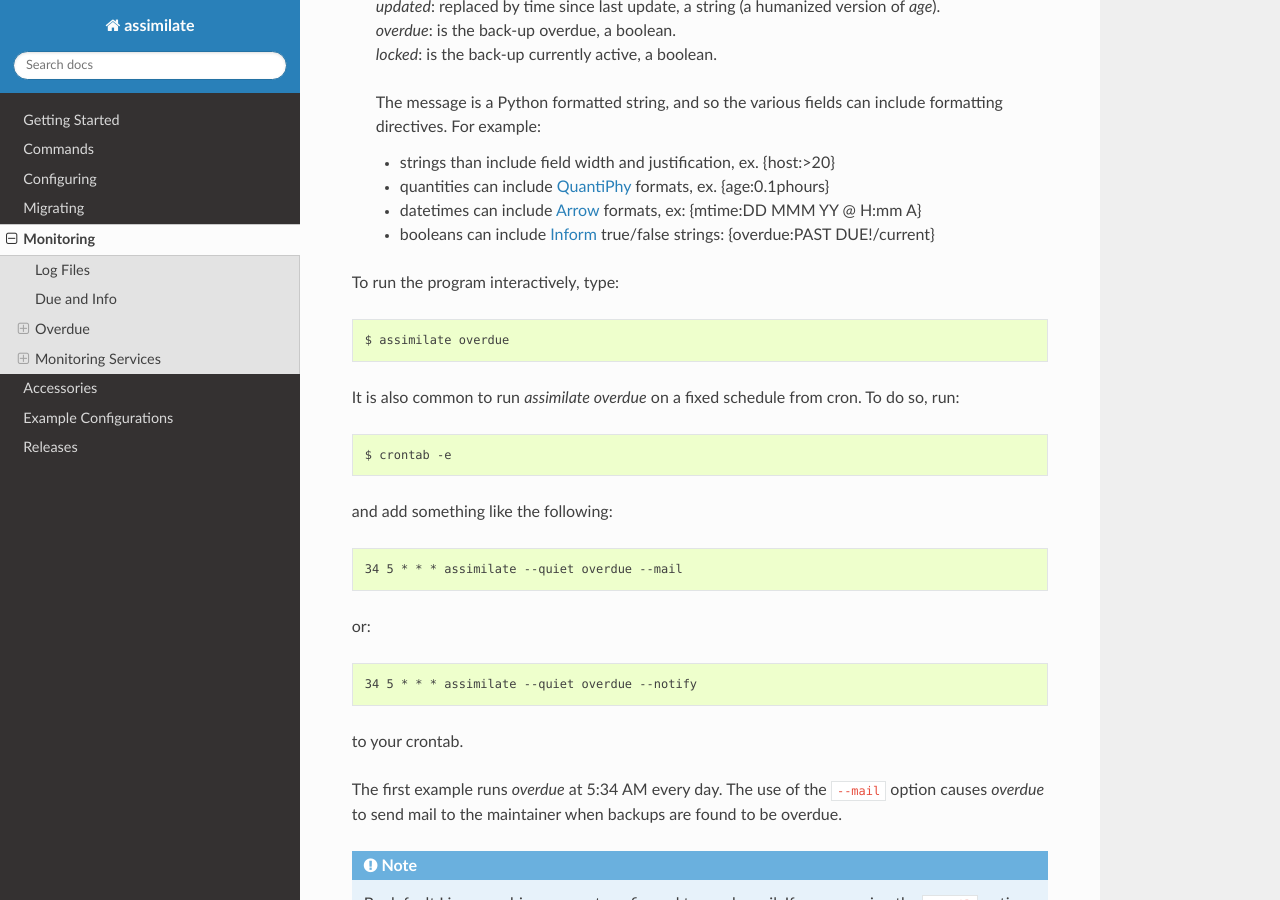
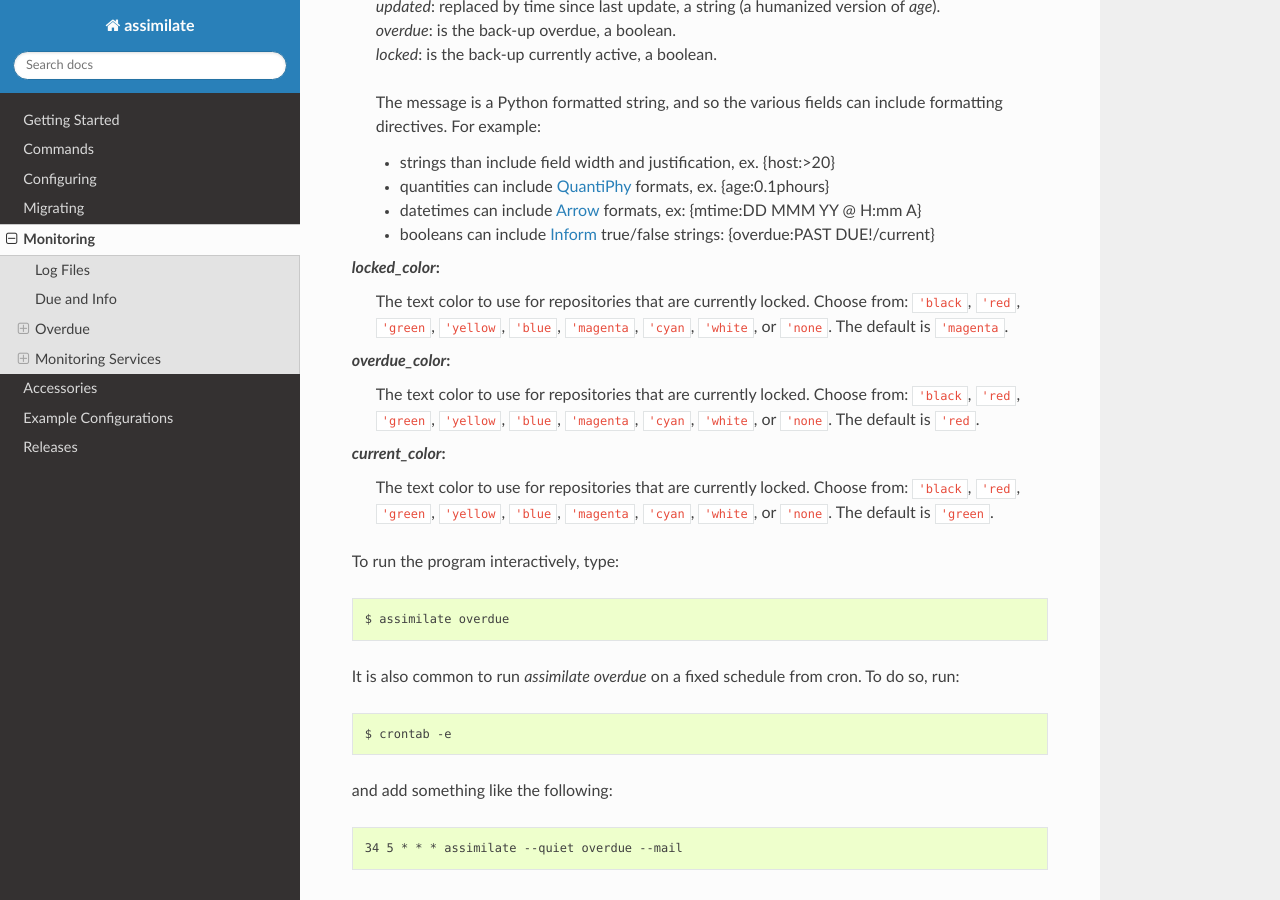
Before and after one commit to KenKundert/assimilate, a Sphinx documentation site: the page built from doc/monitoring.rst, in a window 1280 px wide and 900 px high, scrolled down 4747 px. Built offline with Sphinx 7.4.7 and the Read the Docs theme 3.1.0, drawn with Linux system fonts in a browser that asks for light colours.

Commit message:
allow user to specify color of overdue messages

```diff
--- a/doc/monitoring.rst
+++ b/doc/monitoring.rst
@@ -253,6 +253,28 @@ In addition, there are some shared settings available:
     - quantities can include QuantiPhy_ formats, ex. {age:0.1phours}
     - datetimes can include Arrow_ formats, ex: {mtime:DD MMM YY @ H:mm A}
     - booleans can include Inform_ true/false strings: {overdue:PAST DUE!/current}
+
+*locked_color*:
+    The text color to use for repositories that are currently locked.  Choose
+    from:
+    ``'black``, ``'red``, ``'green``, ``'yellow``, ``'blue``, ``'magenta``,
+    ``'cyan``, ``'white``, or ``'none``.
+    The default is ``'magenta``.
+
+*overdue_color*:
+    The text color to use for repositories that are currently locked.  Choose
+    from:
+    ``'black``, ``'red``, ``'green``, ``'yellow``, ``'blue``, ``'magenta``,
+    ``'cyan``, ``'white``, or ``'none``.
+    The default is ``'red``.
+
+*current_color*:
+    The text color to use for repositories that are currently locked.  Choose
+    from:
+    ``'black``, ``'red``, ``'green``, ``'yellow``, ``'blue``, ``'magenta``,
+    ``'cyan``, ``'white``, or ``'none``.
+    The default is ``'green``.
+
 
 To run the program interactively, type:
 
```
Also changed, not shown: 4 other files.
